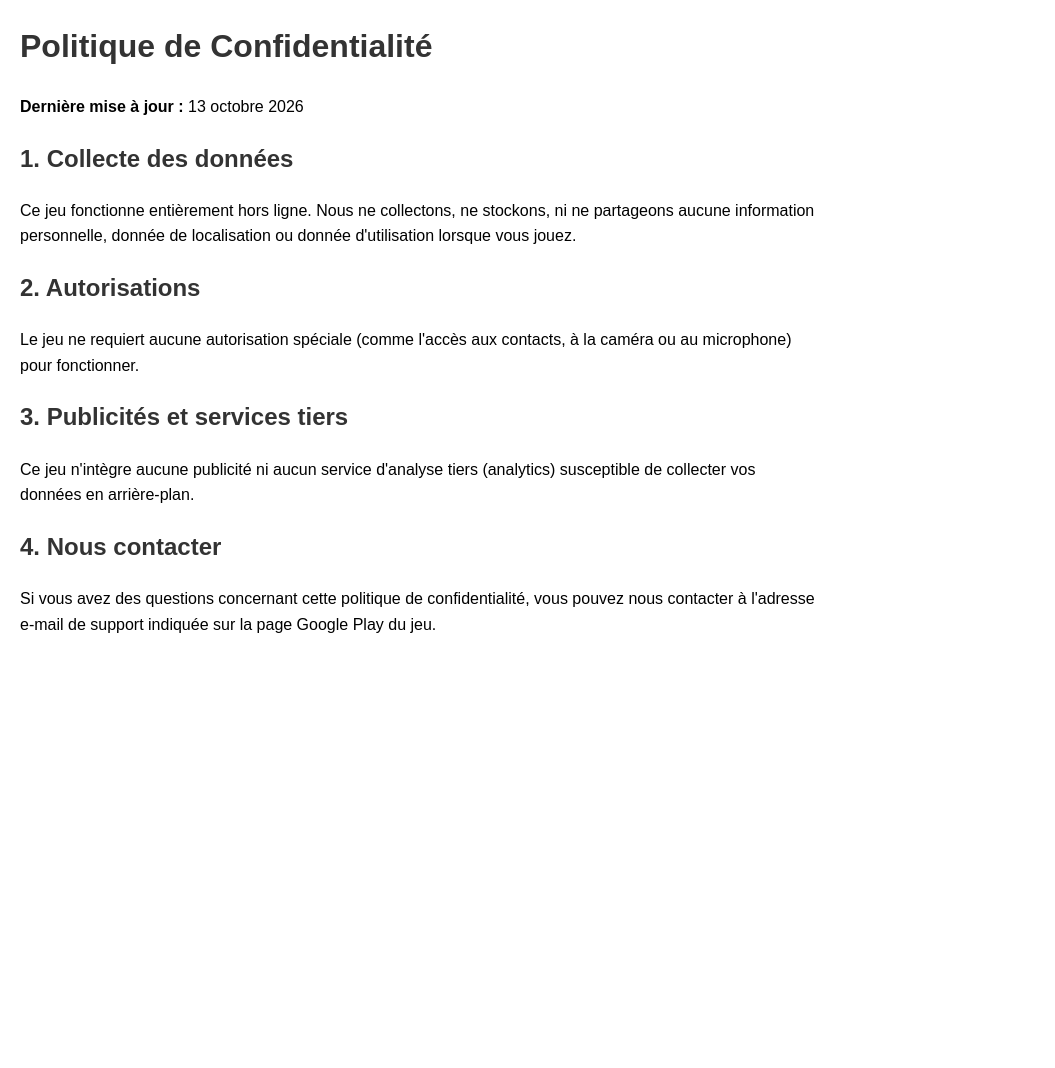
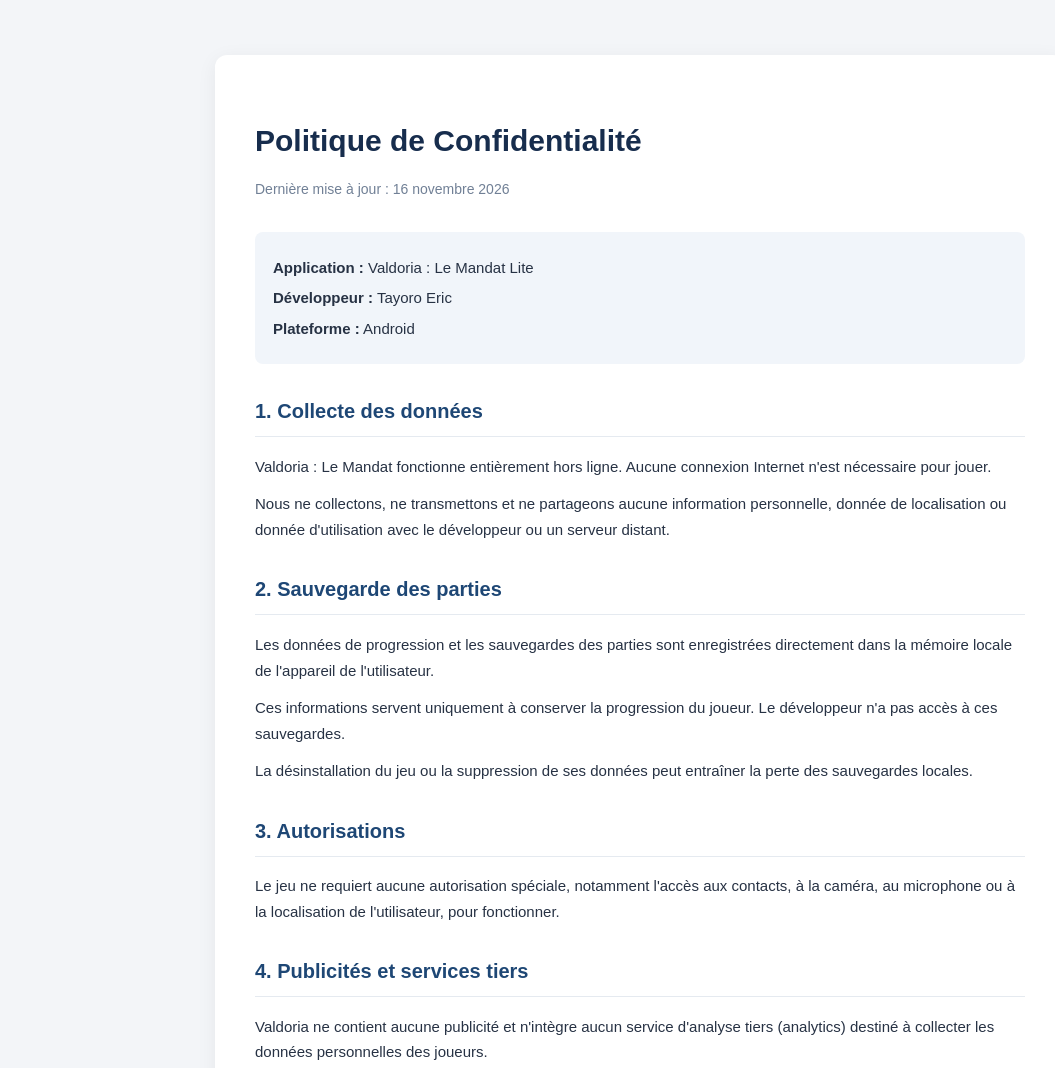
Before and after one commit to tayoroeric48-hue/valdoria-privacy, a plain HTML site: page index.html in a window 1280 px wide. Shown: the top 1068 px of the page, without its empty margins (0-1055 px from the left). Before the commit the page ends 800 px from the top, so only its background shows below. Drawn offline with Linux system fonts and the light colour scheme.

Commit message:
Revise privacy policy for Valdoria: Le Mandat
Updated the privacy policy title and content for Valdoria: Le Mandat. Added sections on data collection, permissions, and contact information.

```diff
--- a/index.html
+++ b/index.html
@@ -3,26 +3,216 @@
 <head>
     <meta charset="UTF-8">
     <meta name="viewport" content="width=device-width, initial-scale=1.0">
-    <title>Politique de Confidentialité</title>
+
+    <title>Politique de confidentialité - Valdoria</title>
+
+    <meta name="description"
+    content="Politique de confidentialité officielle de Valdoria : Le Mandat, jeu de simulation politique et de gestion urbaine.">
+
     <style>
-        body { font-family: Arial, sans-serif; line-height: 1.6; margin: 20px; max-width: 800px; }
-        h1, h2 { color: #333; }
+        * {
+            box-sizing: border-box;
+        }
+
+        body {
+            margin: 0;
+            padding: 25px 15px;
+            background: #f3f5f8;
+            color: #273244;
+            font-family: Arial, Helvetica, sans-serif;
+            line-height: 1.7;
+        }
+
+        .container {
+            max-width: 850px;
+            margin: 30px auto;
+            padding: 40px;
+            background: #ffffff;
+            border-radius: 12px;
+            box-shadow: 0 4px 20px rgba(0,0,0,0.06);
+        }
+
+        h1 {
+            color: #172d4d;
+            font-size: 30px;
+            margin-bottom: 10px;
+        }
+
+        h2 {
+            color: #1e4775;
+            font-size: 20px;
+            margin-top: 30px;
+            border-bottom: 1px solid #e5eaf0;
+            padding-bottom: 8px;
+        }
+
+        p {
+            font-size: 15px;
+            margin: 12px 0;
+        }
+
+        .date {
+            color: #718096;
+            font-size: 14px;
+            margin-bottom: 30px;
+        }
+
+        .identity {
+            background: #f1f5fa;
+            padding: 18px;
+            border-radius: 8px;
+            margin: 20px 0;
+        }
+
+        .identity p {
+            margin: 5px 0;
+        }
+
+        a {
+            color: #1769aa;
+            text-decoration: none;
+        }
+
+        a:hover {
+            text-decoration: underline;
+        }
+
+        footer {
+            margin-top: 40px;
+            padding-top: 20px;
+            border-top: 1px solid #e5eaf0;
+            color: #718096;
+            font-size: 13px;
+            text-align: center;
+        }
+
+        @media (max-width: 600px) {
+            .container {
+                padding: 25px 20px;
+                margin: 10px auto;
+            }
+
+            h1 {
+                font-size: 24px;
+            }
+
+            h2 {
+                font-size: 18px;
+            }
+        }
     </style>
 </head>
+
 <body>
+
+<div class="container">
+
     <h1>Politique de Confidentialité</h1>
-    <p><strong>Dernière mise à jour :</strong> 13 octobre 2026</p>
+
+    <p class="date">
+        Dernière mise à jour : 16 novembre 2026
+    </p>
+
+    <div class="identity">
+        <p><strong>Application :</strong> Valdoria : Le Mandat Lite</p>
+        <p><strong>Développeur :</strong> Tayoro Eric</p>
+        <p><strong>Plateforme :</strong> Android</p>
+    </div>
 
     <h2>1. Collecte des données</h2>
-    <p>Ce jeu fonctionne entièrement hors ligne. Nous ne collectons, ne stockons, ni ne partageons aucune information personnelle, donnée de localisation ou donnée d'utilisation lorsque vous jouez.</p>
 
-    <h2>2. Autorisations</h2>
-    <p>Le jeu ne requiert aucune autorisation spéciale (comme l'accès aux contacts, à la caméra ou au microphone) pour fonctionner.</p>
+    <p>
+        Valdoria : Le Mandat fonctionne entièrement hors ligne.
+        Aucune connexion Internet n'est nécessaire pour jouer.
+    </p>
 
-    <h2>3. Publicités et services tiers</h2>
-    <p>Ce jeu n'intègre aucune publicité ni aucun service d'analyse tiers (analytics) susceptible de collecter vos données en arrière-plan.</p>
+    <p>
+        Nous ne collectons, ne transmettons et ne partageons
+        aucune information personnelle, donnée de localisation
+        ou donnée d'utilisation avec le développeur ou un
+        serveur distant.
+    </p>
 
-    <h2>4. Nous contacter</h2>
-    <p>Si vous avez des questions concernant cette politique de confidentialité, vous pouvez nous contacter à l'adresse e-mail de support indiquée sur la page Google Play du jeu.</p>
+    <h2>2. Sauvegarde des parties</h2>
+
+    <p>
+        Les données de progression et les sauvegardes des parties
+        sont enregistrées directement dans la mémoire locale
+        de l'appareil de l'utilisateur.
+    </p>
+
+    <p>
+        Ces informations servent uniquement à conserver
+        la progression du joueur. Le développeur n'a pas accès
+        à ces sauvegardes.
+    </p>
+
+    <p>
+        La désinstallation du jeu ou la suppression de ses données
+        peut entraîner la perte des sauvegardes locales.
+    </p>
+
+    <h2>3. Autorisations</h2>
+
+    <p>
+        Le jeu ne requiert aucune autorisation spéciale,
+        notamment l'accès aux contacts, à la caméra,
+        au microphone ou à la localisation de l'utilisateur,
+        pour fonctionner.
+    </p>
+
+    <h2>4. Publicités et services tiers</h2>
+
+    <p>
+        Valdoria ne contient aucune publicité et n'intègre
+        aucun service d'analyse tiers (analytics) destiné
+        à collecter les données personnelles des joueurs.
+    </p>
+
+    <h2>5. Sécurité et confidentialité</h2>
+
+    <p>
+        Les sauvegardes étant conservées localement,
+        leur protection dépend également de la sécurité
+        de l'appareil utilisé.
+    </p>
+
+    <p>
+        Aucune donnée de progression n'est transmise
+        vers un serveur distant par le jeu.
+    </p>
+
+    <h2>6. Modifications de cette politique</h2>
+
+    <p>
+        Cette politique de confidentialité peut être mise
+        à jour en cas d'évolution des fonctionnalités
+        ou du fonctionnement de l'application.
+    </p>
+
+    <h2>7. Nous contacter</h2>
+
+    <p>
+        Pour toute question concernant cette politique
+        de confidentialité, vous pouvez contacter
+        directement le développeur :
+    </p>
+
+    <p>
+        <strong>Développeur :</strong> Tayoro Eric<br>
+        <strong>Application :</strong> Valdoria : Le Mandat Lite<br>
+        <strong>E-mail :</strong>
+        <a href="mailto:tayoroeric48@gmail.com">
+            tayoroeric48@gmail.com
+        </a>
+    </p>
+
+    <footer>
+        © 2026 Tayoro Eric - Valdoria : Le Mandat.
+        Tous droits réservés.
+    </footer>
+
+</div>
+
 </body>
 </html>
```
